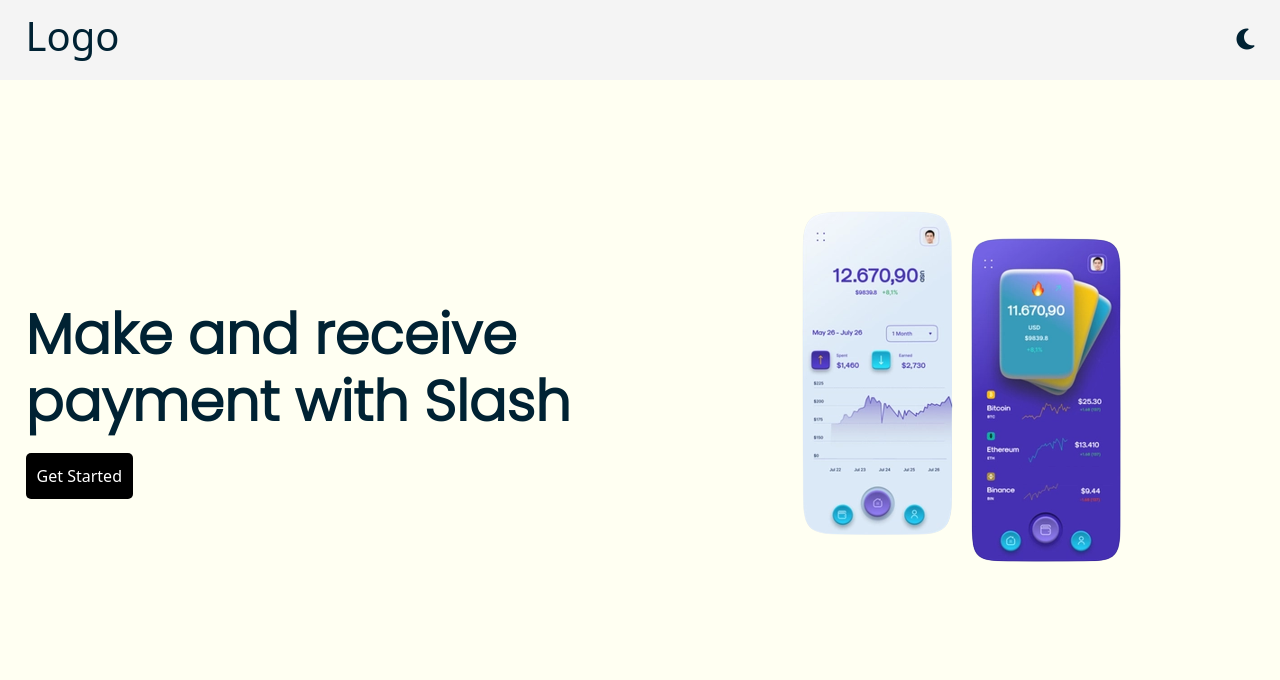
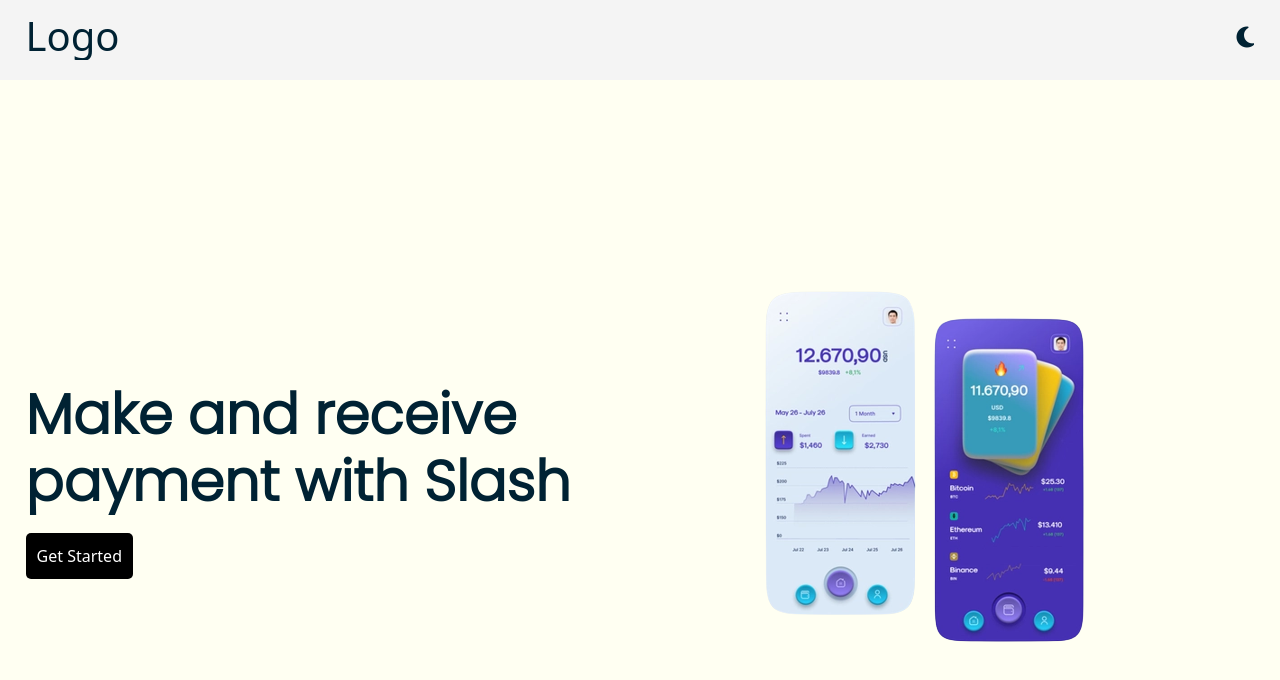
Before and after one commit to Chux-Dennis/webStorage, a plain HTML site: page index.html in a window 1280 px wide. Both pictures are taken after a click on the icon 1242 px from the left and 38 px from the top of the page. Drawn offline with nearby package versions, Linux system fonts and the light colour scheme.

Commit message:
Debug Commit

```diff
--- a/index.css
+++ b/index.css
@@ -6,6 +6,7 @@
     margin: 0;
     padding: 0;
     box-sizing: border-box;
+    overflow: hidden;
 }
 
 :root{
@@ -43,11 +44,12 @@ nav > *{
 }
 .right i{
     font-size: 1.5rem;
+    transition: all .5s;
 }
 .hero{
     width: 100%;
     display: flex;
-    height: 80vh;
+    height: 100vh;
     padding-inline: 2%;
     align-items: center;
     justify-content: center;
--- a/index.html
+++ b/index.html
@@ -19,12 +19,12 @@
         </div>
     </nav>
 
-    <div class="hero">
-        <div class="hero-text">
+    <div class="hero row">
+        <div class="hero-text col-lg-6">
             <h1>Make and receive payment with Slash</h1>
             <button class="btn"> Get Started</button>
         </div>
-        <div class="hero-img">
+        <div class="hero-img col-lg-6">
             <img src="images/bank-app-removebg-preview.png" alt="">
         </div>
     </div>
--- a/index.js
+++ b/index.js
@@ -1,6 +1,6 @@
 const themeIcon = document.querySelector(".fa-sun");
 
-themeIcon.addEventListener("click", () => {
+function changeTheme() {
   // changing the body apperance from the button click
   document.querySelector("html").classList.toggle("light");
   const theme = document.documentElement.classList.length - 1;
@@ -9,6 +9,18 @@ themeIcon.addEventListener("click", () => {
   localStorage.setItem("theme", document.documentElement.classList[theme]);
 
   themeIcon.classList.toggle("fa-moon");
+}
+
+// Initiating a change after button click
+themeIcon.addEventListener("click", () => changeTheme());
+
+// Initiating a change after keypress
+document.body.addEventListener("keydown", (e) => {
+  if (e.shiftKey) {
+    if (e.code === "KeyT") {
+      changeTheme();
+    }
+  }
 });
 
 // Checking browser storage for any saved theme data
```
